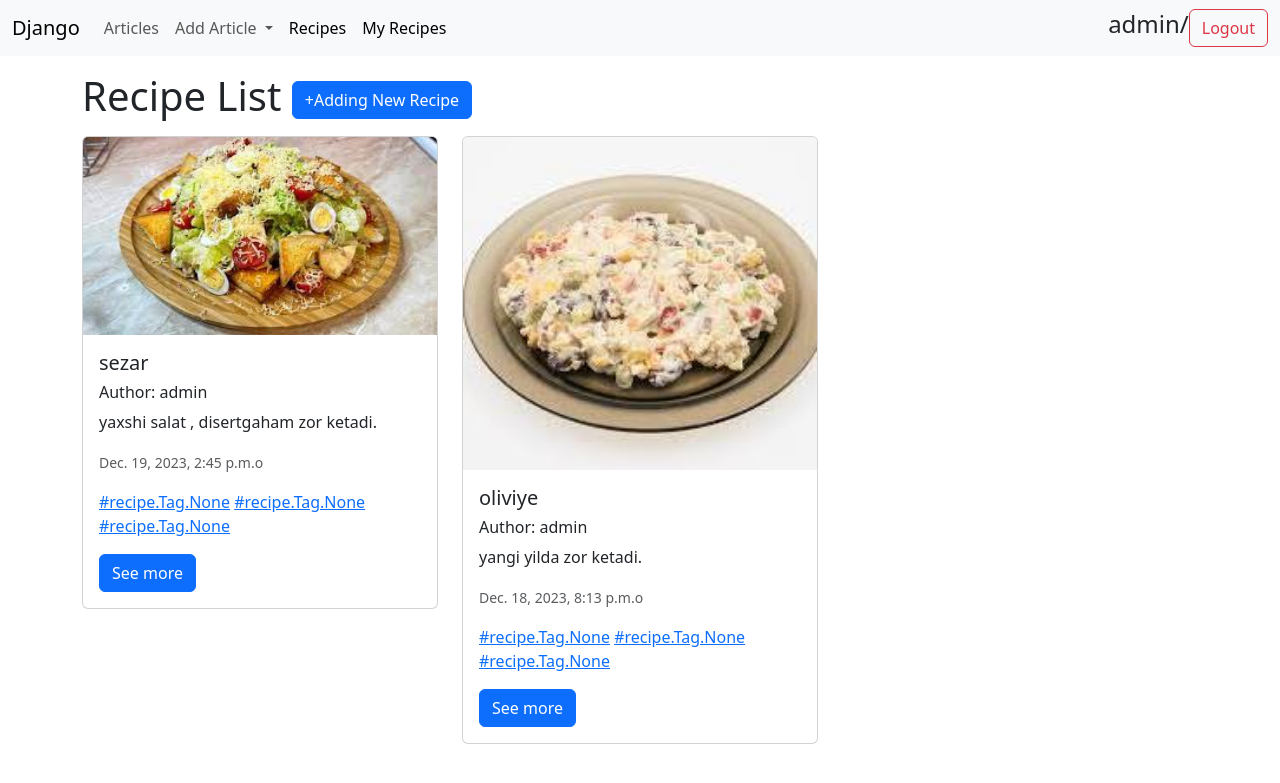
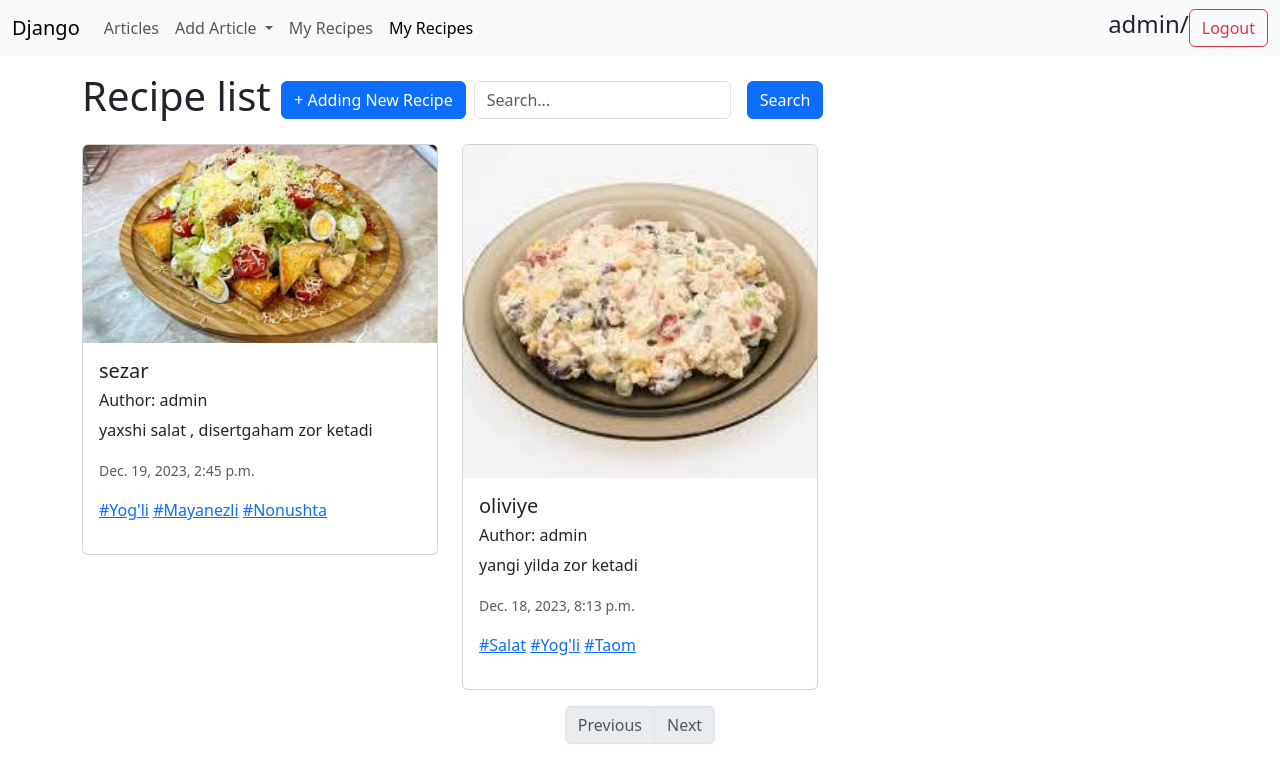
Before and after one commit to javohirjonuz/trydjango, a Django app: a page that uses templates/base.html in a window 1280 px wide. Shown: the top 783 px of the page. Run offline with Django 4.2, Linux system fonts and the light colour scheme; a user stored in the database is signed in; data comes from the database, SQL or seed files in the repository; both versions use the stored data as it was after the commit.

Commit message:
yangi o'zgarish

```diff
--- a/article/views.py
+++ b/article/views.py
@@ -2,6 +2,7 @@
 from django.http import HttpResponse
 from django.contrib import messages
 from django.db.models import Q
+from django.core.paginator import Paginator
 from .models import Article
 from .forms import ArticleForm
 
@@ -18,11 +19,14 @@
     # article = Article.objects.all()
     query = request.GET.get('q')
     articles = Article.objects.search(query=query)
+    paginator = Paginator(articles, 3)
+    page_number = request.GET.get("page")
+    page_qs = paginator.get_page(page_number)
 
     # if query:
     #     articles = Article.objects.filter(Q(title__icontains=query) | Q(content__icontains=query))
     context = {
-        'object_list': articles,
+        'object_list': page_qs,
         }
     return render(request, 'article/index.html', context)
 
--- a/recipe/models.py
+++ b/recipe/models.py
@@ -31,10 +31,10 @@
         (2, "Litre  "),
         (3, "Piece"),
     )
-    recipe = models.ForeignKey(Recipe, on_delete=models.CASCADE)
+    recipe = models.ForeignKey(Recipe, on_delete=models.CASCADE, related_name="ingredients")  #<modelname>_set
     title = models.CharField(max_length=221)
     quantity = models.DecimalField(max_digits=10, decimal_places=2)
-    unit = models.IntegerField(choices=UNIT, default=1)  #
+    unit = models.IntegerField(choices=UNIT, default=1)    # get_<field_name>_display
     is_active = models.BooleanField(default=True)
 
     def str(self):
--- a/recipe/urls.py
+++ b/recipe/urls.py
@@ -8,20 +8,22 @@
     recipe_update,
     recipe_delete,
     recipe_ingredient_create,
-    recipe_ingredient_edit
+    recipe_ingredient_edit,
+    recipe_ingredient_delete,
 
 )
 
 app_name = 'recipe'
 
 urlpatterns = [
-    path('list/', recipe_list, name='list '),
+    path('list/', recipe_list, name='list'),
     path('list/my/ ', my_recipe_list, name='my-list'),
     path('detail/<slug:slug>/', recipe_detail, name='detail '),
-    path('create/', recipe_create, name='create '),
+    path('create/', recipe_create, name='create'),
     path('update/<slug:slug>/', recipe_update, name='update '),
     path('delete/<slug:slug>/', recipe_delete, name='delete '),
-    path('<slug:slug>/ingredinrt/create/', recipe_ingredient_create, name='ingredient-create '),
-    path('<slug:slug>/ingredinrt/edit/<int:pk>/', recipe_ingredient_edit, name='ingredient-edit '),
+    path('<slug:slug>/ingredient/create/', recipe_ingredient_create, name='ingredient-create'),
+    path('<slug:slug>/ingredient/edit/<int:pk>/', recipe_ingredient_edit, name='ingredient-edit'),
+    path('<slug:slug>/ingredient/delete/<int:pk>/', recipe_ingredient_delete, name='ingredient-delete '),
 
 ]
--- a/recipe/views.py
+++ b/recipe/views.py
@@ -3,20 +3,29 @@
 from django.urls import reverse
 from django.contrib import messages
 from django.db.models import Q
-
+from django.core.exceptions import ObjectDoesNotExist
+from django.core.paginator import Paginator
 from .models import Recipe, Tag, Ingredient
-from .forms import RecipeForm, IngredientForm
+from .forms import RecipeForm, IngredientForm, IngredientEditForm
 
 
 def recipe_list(request):
-    recipes = Recipe.objects.order_by('-id')
     tag = request.GET.get('tag')
+    q = request.GET.get('q')
+    q_condition = Q()
+    if q:
+        q_condition = Q(title__icontains=q)
+    tag_condition = Q()
+
     if tag:
-        recipes = Recipe.objects.order_by('-id').filter(tags__title=tag)
+        tag_condition = Q(tags__title=tag)
+    recipes = Recipe.objects.filter(q_condition, tag_condition).order_by('-id')
 
+    paginator = Paginator(recipes, 1)
+    page_number = request.GET.get('page')
+    page_qs = paginator.get_page(page_number)
     context = {
-        'object_list': recipes
-
+        'object_list': page_qs,
     }
     return render(request, 'recipe/index.html', context)
 
@@ -35,9 +44,9 @@
 
 def recipe_detail(request, slug):
     recipe = get_object_or_404(Recipe, slug=slug)
-    is_author_lookup = Q(is_active=False)
+    is_author_lookup = Q(is_active=True)
     if request.user == recipe.author:
-        is_author_lookup = Q(is_active=True)
+        is_author_lookup = Q()
 
     ingredients = Ingredient.objects.filter(Q(recipe_id=recipe.id) & is_author_lookup)
     is_author = request.user == recipe.author
@@ -121,7 +130,8 @@
             return redirect(reverse_url)
 
     ctx = {
-        'form': form
+        'form': form,
+        'recipe': recipe
     }
     return render(request, 'recipe/ingredient_create.html', ctx)
 
@@ -129,16 +139,43 @@
 def recipe_ingredient_edit(request, slug, pk, *args, **kwargs):
     recipe = get_object_or_404(Recipe, slug=slug)
     instance = get_object_or_404(Ingredient, id=pk)
-    form = IngredientForm(instance=instance)
+    if instance not in recipe.ingredients.all():
+        raise ObjectDoesNotExist(f"{instance.title} does not exist in{recipe.title} recipe")
+    if recipe.author != request.user:
+        messages.error(request, 'You have no enough permission')
+        return redirect('auth:login')
+    form = IngredientEditForm(instance=instance)
     if request.method == 'POST':
-        form = IngredientForm(data=request.POST, instance=instance)
+        form = IngredientEditForm(data=request.POST, instance=instance)
         if form.is_valid():
-            form.save()
+            obj = form.save()
+            messages.success(request, f'You changed an  ingredient "{obj.title}".')
             reverse_url = reverse('recipe:detail ', args=[slug])
             return redirect(reverse_url)
-        ctx = {
-            'form':form,
-            'recipe': recipe,
-            'title': "Change ingredient belong to",
-        }
-        return render(request, 'recipe/ingredient_create.html', ctx)
+    ctx = {
+        'form': form,
+        'recipe': recipe,
+        'title': "Change ingredient belong to",
+    }
+    return render(request, 'recipe/ingredient_create.html', ctx)
+
+
+def recipe_ingredient_delete(request, *args, **kwargs):
+    recipe = get_object_or_404(Recipe, slug=kwargs['slug'])
+    reverse_url = reverse('recipe:detail ', args=[kwargs['slug']])
+    instance = get_object_or_404(Ingredient, id=kwargs['pk'])
+    if instance not in recipe.ingredients.all():
+        raise ObjectDoesNotExist(f"{instance.title} does not exits in {recipe.title} recipe")
+    if recipe.author != request.user:
+        messages.error(request, f'"{instance.title}"is deleted')
+        return redirect(reverse_url)
+    if request.method == "POST":
+        instance.delete()
+        return redirect(reverse_url)
+
+    ctx = {
+        "recipe": recipe,
+        "object": instance,
+
+    }
+    return render(request, 'recipe/ingredient_delete.html', ctx)
--- a/templates/base.html
+++ b/templates/base.html
@@ -14,8 +14,8 @@
 
 
 {% include 'navbar.html' %}
+
 {% include 'messages.html' %}
-
 
 <div class="container pt-3 ">
     {% block header %}
@@ -24,24 +24,22 @@
 
     {% block content %}
         <div>
-{#            {% block primary_links %}#}
+            {% block primary_links %}
 
                 <span>
-               <a href="{% url 'article:list' %}">Articles</a>
-           </span>/
-{#                <span>{% block page_title %}{% endblock %}</span>#}
-
-{#            {% endblock %}#}
+                    <a href="{% url 'article:list' %}">Articles</a>
+                </span>/
+            {% endblock %}
         </div>
 
     {% endblock %}
 
-
+</div>
     <script src="https://cdn.jsdelivr.net/npm/bootstrap@5.3.2/dist/js/bootstrap.bundle.min.js"
             integrity="sha384-C6RzsynM9kWDrMNeT87bh95OGNyZPhcTNXj1NW7RuBCsyN/o0jlpcV8Qyq46cDfL"
             crossorigin="anonymous"></script>
 
 
-</div>
+
 </body>
 </html>
--- a/templates/messages.html
+++ b/templates/messages.html
@@ -1,24 +1,25 @@
-{#{% for  message in messages %}#}
-{#    {% if message.tag == 'success' %}#}
-{##}
-{#    <div class="alert alert-success" role="alert">#}
-{#        {{ message }}#}
-{#    </div>#}
-{#    {% elif message .tag == 'error' %}#}
-{#    <div class="alert alert-danger" role="alert">#}
-{#        {{ message }}#}
-{#    </div>#}
-{#    {% elif message.tag == 'warning' %}#}
-{#    <div class="alert alert-warning" role="alert">#}
-{#        {{ message }}#}
-{#    </div>#}
-{#{% elif message.tag == 'info' %}#}
-{#    <div class="alert alert-info" role="alert">#}
-{#        {{ message }}#}
-{#    </div>#}
-{#{% else %}#}
-{#    <div class="alert alert-dark" role="alert">#}
-{#        {{ message }}#}
-{#    </div>#}
-{#{% endif %}#}
-{#{% endfor %}#}
+{% for message in messages %}
+    {%  if message.tags == "success" %}
+    <div class="alert alert-success" role="alert">
+        {{ message }}
+    </div>
+    {% elif message.tags == 'error' %}
+    <div class="alert alert-danger" role="alert">
+        {{ message }}
+    </div>
+    {% elif message.tags == 'warning' %}
+    <div class="alert alert-warning" role="alert">
+        {{ message }}
+    </div>
+    {% elif message.tags == 'info' %}
+    <div class="alert alert-info" role="alert">
+        {{ message }}
+    </div>
+    {% else %}
+    <div class="alert alert-dark" role="alert">
+        {{ message }}
+    </div>
+    {% endif %}
+{% endfor %}
+
+{#later is better than never#}
--- a/templates/navbar.html
+++ b/templates/navbar.html
@@ -24,7 +24,7 @@
 
 
                 <li class="nav-item">
-                    <a class="nav-link active" aria-current="page" href="{% url 'recipe:list ' %}">Recipes</a>
+                    <a class="nav-link" aria-current="page" href="{% url 'recipe:list' %}">My Recipes</a>
                 </li>
                 <li class="nav-item">
                     <a class="nav-link active" aria-current="page" href="{% url 'recipe:my-list' %}">My Recipes</a>
--- a/templates/recipe/detail.html
+++ b/templates/recipe/detail.html
@@ -49,8 +49,8 @@
                         <h5 class="card-title">{{ ingredient.title }}</h5>
                         <p class="card-text">{{ ingredient.quantity }} - {{ ingredient.get_unit_display }}</p>
                         {% if is_author %}
-                            <a href="{% url 'recipe:ingredient-edit' recipe.slug ingredients.pk %}" class="btn btn-secondary">Editing Ingredient</a>
-                            <a href="#" class="btn btn-danger">Deleting Ingredient</a>
+                            <a href="{% url 'recipe:ingredient-edit' object.slug ingredients.id %}" class="btn btn-secondary">Editing Ingredient</a>
+                            <a href="{% url 'recipe:ingredient-delete ' object.slug ingredients.id %}" class="btn btn-danger">Deleting Ingredient</a>
                         {% endif %}
                     </div>
                 </div>
--- a/templates/recipe/index.html
+++ b/templates/recipe/index.html
@@ -2,11 +2,21 @@
 
 
 {% block title %}
-    Recipe
+    Recipes
 {% endblock %}
+
 {% block header %}
-    <h1> Recipe List  <a href="{% url 'recipe:create ' %}" class="btn btn-primary">+Adding New Recipe</a>  </h1>
-
+    <div class="d-flex align-items-center gap-2">
+        <h1>Recipe list <a href="{% url 'recipe:create' %}" class="btn btn-primary">+ Adding New Recipe</a></h1>
+        <form class="row g-3 mt" action="{% url 'recipe:list' %}">
+            <div class="col-auto">
+                <input type="search" name="q" class="form-control" id="search" placeholder="Search...">
+            </div>
+            <div class="col-auto">
+                <button type="submit" class="btn btn-primary">Search</button>
+            </div>
+        </form>
+    </div>
 {% endblock %}
 
 {% block content %}
@@ -19,23 +29,48 @@
                         <div class="card-body">
                             <h5 class="card-title">{{ object.title }}</h5>
                             <h6 class="card-title">Author: {{ object.author }}</h6>
-                        <p class="card-text">{{ object.description }}.</p>
-                        <p class="card-text"><small class="text-body-secondary">{{ object.created_date }}o</small>
+                            <p class="card-text">{{ object.description }}</p>
+                            <p class="card-text"><small class="text-body-secondary">{{ object.created_date }}</small>
                             </p>
-
                             <p>
                                 {% for tag in object.tags.all %}
+                                    <a href="?tag={{ tag.title }}">#{{ tag.title }}</a>
+                                {% endfor %}
 
-                                <a href="{{ tag.title }}">#{{ object.tags }}</a>
-                            {% endfor %}
                             </p>
-
-                        <a href="{% url 'recipe:detail ' object.slug %}" class="btn btn-primary">See more</a>
-
+                            {#                            <a href="{% url 'recipe:create' object.slug %}" class="btn btn-primary">See more</a>#}
                         </div>
                     </div>
                 </div>
+
             {% endfor %}
+
+
+            <nav aria-label="Page navigation example">
+                <ul class="pagination justify-content-center">
+
+                    <li class="page-item {% if not object_list.has_previous %}disabled{% endif %}">
+                        <a class="page-link"
+                           href="{% if object_list.has_previous %}?page={{ object_list.previous_page_number }}{% endif %}">Previous</a>
+                    </li>
+
+                    {% for page_num in object_list.paginator.page_range %}
+
+                        <li class="page-item"><a
+                                class="page-link {% if object_list.number == page_num %}active{% endif %}"
+                                href="?page={{ page_num }}">{{ page_num }}</a></li>
+                    {% endfor %}
+
+
+
+                    <li class="page-item {% if not object_list.has_next %}disabled{% endif %}">
+                        <a class="page-link"
+                           href="{% if object_list.has_next %}?page={{ object_list.next_page_number }}{% endif %}">Next</a>
+                    </li>
+
+                </ul>
+            </nav>
+
         {% else %}
             <h1 class="text-center">Hech narsa topilmadi</h1>
         {% endif %}
```
Also changed, not shown: recipe/admin.py (+4 -3 lines), recipe/forms.py (+42 -7 lines), templates/article/create.html (+21 -24 lines), templates/article/index.html (+20 -1 lines), templates/recipe/create.html (+9 -10 lines), templates/recipe/delete.html (+13 -10 lines), templates/recipe/ingredient_create.html (+15 -12 lines), templates/recipe/ingredient_delete.html (added, +24 -0 lines), db.sqlite3. Lines whose indentation alone changed are shown as unchanged.
